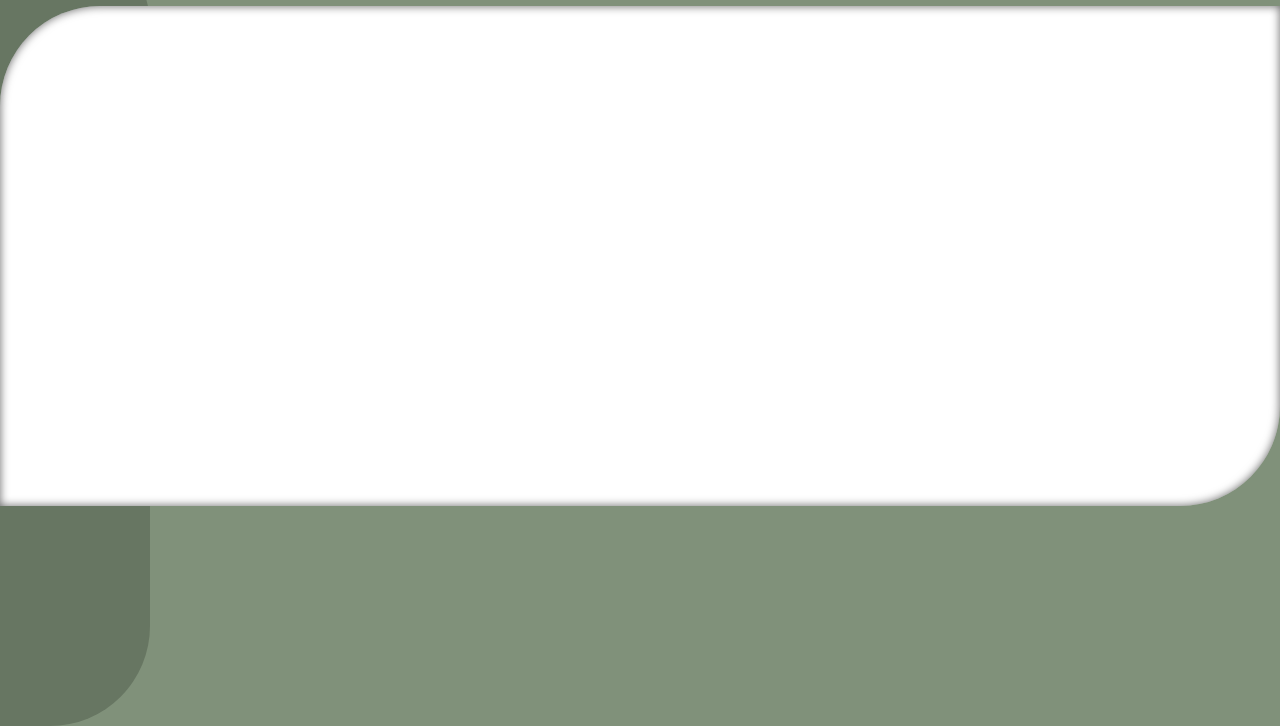
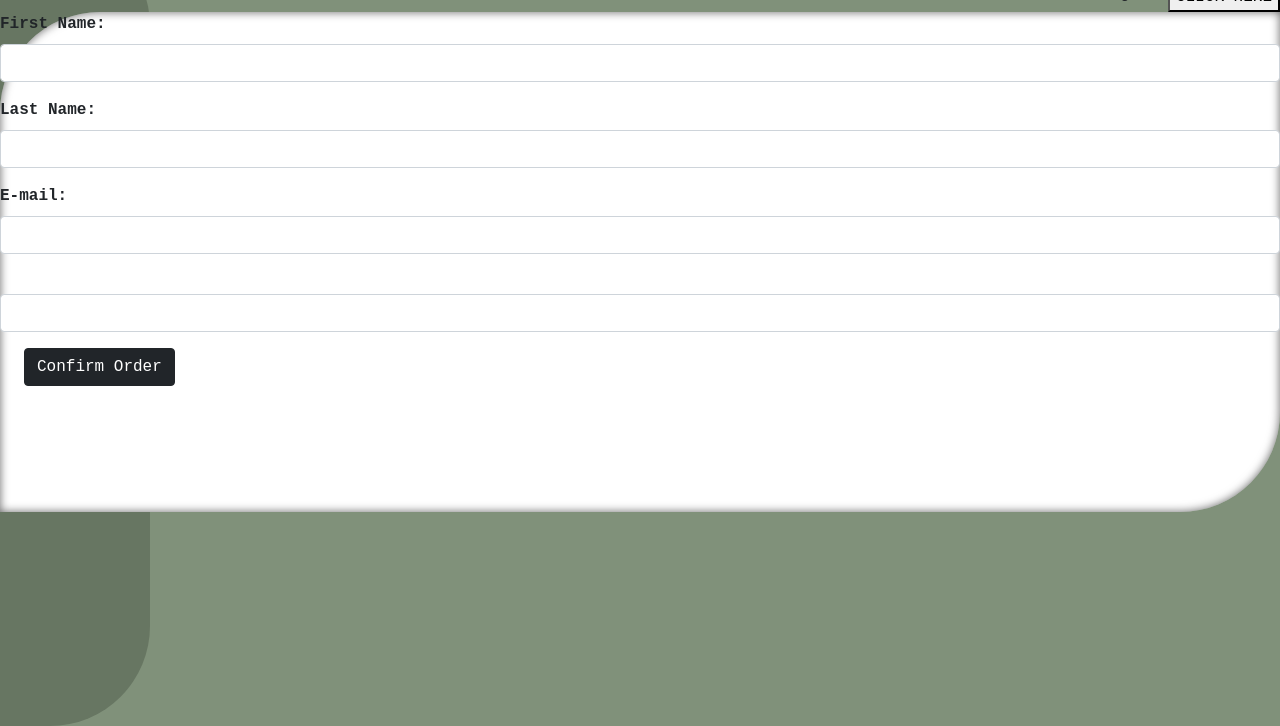
Before and after one commit to Anton-Sorkin/grupparbete1, a website: page html/checkout.html in a window 1280 px wide. Shown: the part 74-800 px from the top of the page. Drawn offline with nearby package versions, Linux system fonts and the light colour scheme.

Commit message:
Skapat skiss för formulär

```diff
--- a/html/checkout.html
+++ b/html/checkout.html
@@ -4,6 +4,12 @@
     <meta charset="UTF-8" />
     <meta http-equiv="X-UA-Compatible" content="IE=edge" />
     <meta name="viewport" content="width=device-width, initial-scale=1.0" />
+    <link
+      href="https://cdn.jsdelivr.net/npm/bootstrap@5.1.2/dist/css/bootstrap.min.css"
+      rel="stylesheet"
+      integrity="sha384-uWxY/CJNBR+1zjPWmfnSnVxwRheevXITnMqoEIeG1LJrdI0GlVs/9cVSyPYXdcSF"
+      crossorigin="anonymous"
+    />
     <link rel="stylesheet" href="../css/main.css" />
     <title>grupparbete1</title>
   </head>
@@ -11,7 +17,58 @@
     <div class="greenbackground"></div>
     <header class="checkout-title"><h1>CHECKOUT</h1></header>
     <div class="checkout-wrapper">
-      <div class="bs-container"></div>
+        <div class="allergies-btn"></div>
+        Allergies?
+          <button>CLICK HERE</button>
+        </div>
+      <div class="bs-container">
+        <form>
+          <div class="mb-3">
+            <label for="exampleInputEmail1" class="form-label"
+              ><b>First Name:</b></label
+            >
+            <input
+              type="email"
+              class="form-control"
+              id="exampleInputEmail1"
+              aria-describedby="emailHelp"
+            />
+            <div id="emailHelp" class="form-text"></div>
+          </div>
+          <div class="mb-3">
+            <label for="exampleInputEmail1" class="form-label"><b>Last Name:</b></label>
+            <input
+              type="email"
+              class="form-control"
+              id="exampleInputEmail1"
+              aria-describedby="emailHelp"
+            />
+            <div id="emailHelp" class="form-text"></div>
+          </div>
+          <div class="mb-3">
+            <label for="exampleInputEmail1" class="form-label"><b>E-mail:</b></label>
+            <input
+              type="email"
+              class="form-control"
+              id="exampleInputEmail1"
+              aria-describedby="emailHelp"
+            />
+            <div id="emailHelp" class="form-text"></div>
+          </div>
+          <div class="mb-3">
+            <label for="exampleInputEmail1" class="form-label"></label>
+            <input
+              type="email"
+              class="form-control"
+              id="exampleInputEmail1"
+              aria-describedby="emailHelp"
+            />
+            <div id="emailHelp" class="form-text"></div>
+          </div>
+          <div class="mb-3 form-check">
+          <button type="submit" class="btn btn-dark">Confirm Order</button>
+        </form>
+      </div>
     </div>
   </body>
 </html>
--- a/scss/main.scss
+++ b/scss/main.scss
@@ -87,6 +87,12 @@ img {
   justify-content: center;
   color: white;
 }
+.checkout-wrapper {
+  display: flex;
+  justify-content: flex-end;
+}
+.allergies-btn {
+}
 .bs-container {
   background: white;
   width: 100%;
```
Also changed, not shown: css/main.css.
